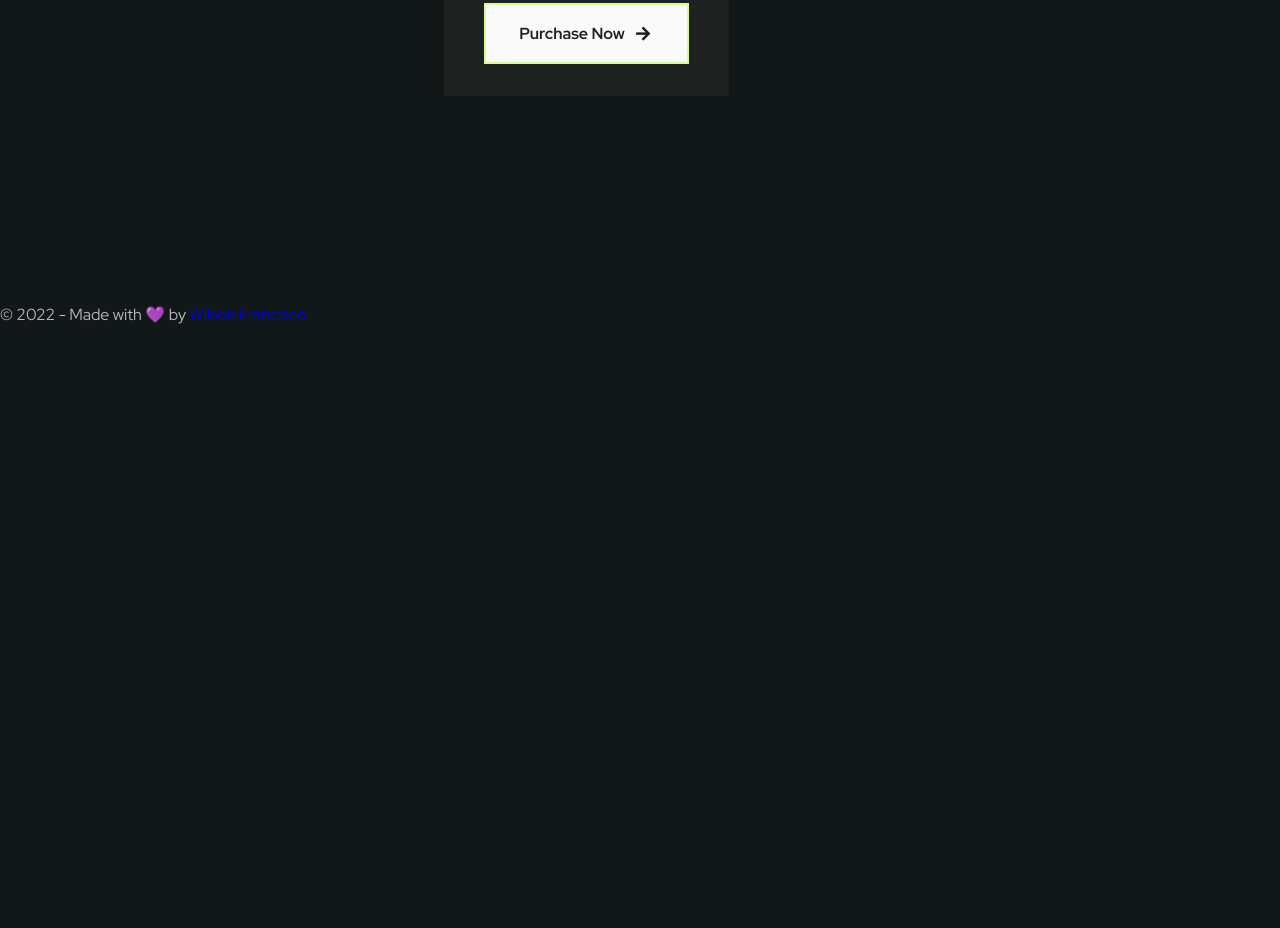
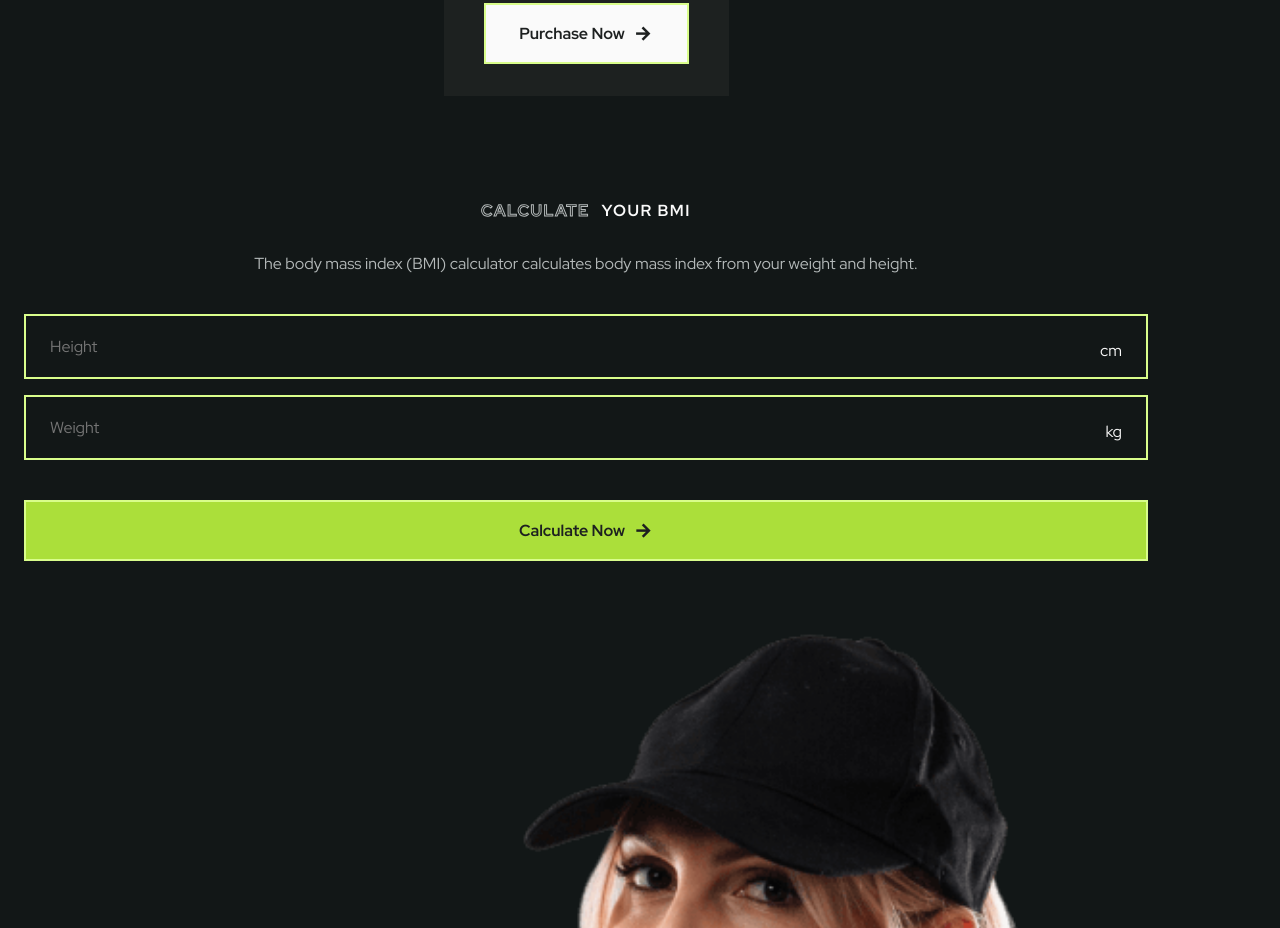
Before and after one commit to wilsonfrancisco/the-muscle-studio, a website: page index.html in a window 1280 px wide. Shown: the part 5278-6206 px from the top of the page. Before the commit the page ends 5635 px from the top, so only its background shows below. Drawn offline with nearby package versions, Linux system fonts and the light colour scheme.

Commit message:
feat(calculate bmi): calculate BMI section completed with all the funcionalities

```diff
--- a/index.html
+++ b/index.html
@@ -362,7 +362,55 @@
           </div>
         </div>
       </section>
-      <section class="calculate section"></section>
+      <section class="calculate section">
+        <div class="calculate__container container grid">
+          <div class="calculate__content">
+            <div class="section__titles">
+              <h1 class="section__title-border">CALCULATE</h1>
+              <h1 class="section__title">YOUR BMI</h1>
+            </div>
+            <p class="calculate__description">
+              The body mass index (BMI) calculator calculates body mass index
+              from your weight and height.
+            </p>
+
+            <form action="" class="calculate__form" id="calculate-form">
+              <div class="calculate__box">
+                <input
+                  type="number"
+                  placeholder="Height"
+                  class="calculate__input"
+                  id="calculate-height" />
+                <label for="calculate-height" class="calculate__label"
+                  >cm</label
+                >
+              </div>
+              <div class="calculate__box">
+                <input
+                  type="number"
+                  placeholder="Weight"
+                  class="calculate__input"
+                  id="calculate-weight" />
+                <label for="calculate-weight" class="calculate__label"
+                  >kg</label
+                >
+              </div>
+
+              <button type="submit" class="button button__flex">
+                Calculate Now
+                <i class="ri-arrow-right-line"></i>
+              </button>
+            </form>
+
+            <p class="calculate__message" id="calculate-message"></p>
+          </div>
+
+          <img
+            src="./dist/images/calculate-img.png"
+            alt="White women with a hat"
+            class="calculate__img" />
+        </div>
+      </section>
     </main>
     <footer class="footer section" id="footer">
       <p>
--- a/src/sass/main.scss
+++ b/src/sass/main.scss
@@ -416,6 +416,76 @@
   }
 }
 
+.calculate {
+  padding-bottom: 0;
+
+  .calculate__container {
+    row-gap: 4rem;
+  }
+
+  .calculate__content {
+    .section__titles {
+      margin-bottom: 2rem;
+      text-align: center;
+    }
+
+    .calculate__description {
+      text-align: center;
+      margin-bottom: 2.5rem;
+    }
+
+    .calculate__img {
+      width: 200px;
+      justify-self: center;
+    }
+
+    .calculate__message {
+      position: absolute;
+      transform: translateY(1rem);
+    }
+  }
+
+  .calculate__form {
+    display: grid;
+    row-gap: 1rem;
+
+    .calculate__box {
+      position: relative;
+      border: 2px solid var(--green-50);
+
+      .calculate__input {
+        width: 100%;
+        background: transparent;
+        padding: 20px 56px 20px 24px;
+        outline: none;
+        border: none;
+        color: var(--text-color);
+
+        &::-webkit-outer-spin-button,
+        &::-webkit-inner-spin-button {
+          -webkit-appearance: none;
+          margin: 0;
+        }
+
+        &[type="number"] {
+          -moz-appearance: textfield;
+        }
+      }
+
+      .calculate__label {
+        position: absolute;
+        right: 1.5rem;
+        top: 1.5rem;
+        color: var(--title-color);
+      }
+    }
+
+    .button {
+      margin-top: 1.5rem;
+    }
+  }
+}
+
 .button {
   display: inline-block;
   background-color: var(--green-300);
@@ -447,6 +517,14 @@
   }
 }
 
+.color-red {
+  color: hsl(0, 80%, 64%);
+}
+
+.color-green {
+  color: var(--green-300);
+}
+
 @media screen and (max-width: 1023px) {
   .nav__menu {
     position: fixed;
```
Also changed, not shown: dist/scripts/sandbox.js, dist/styles/main.css, 1 other file.
